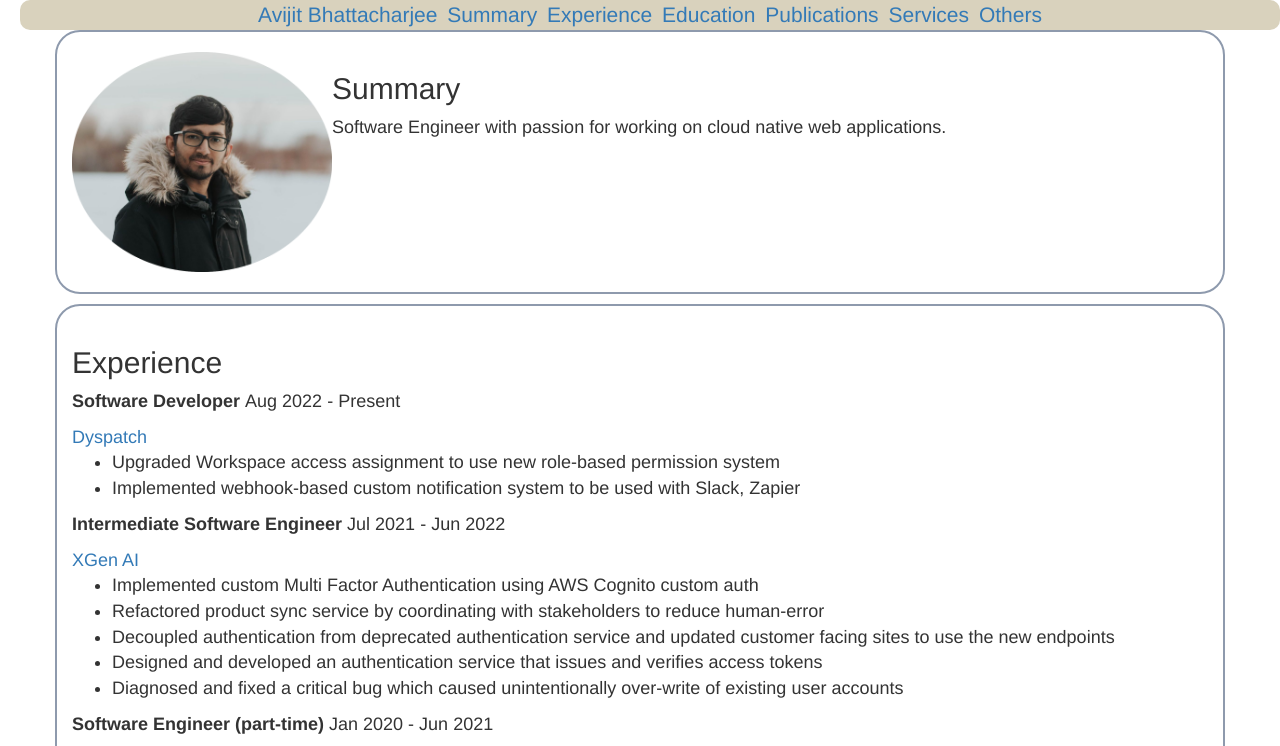
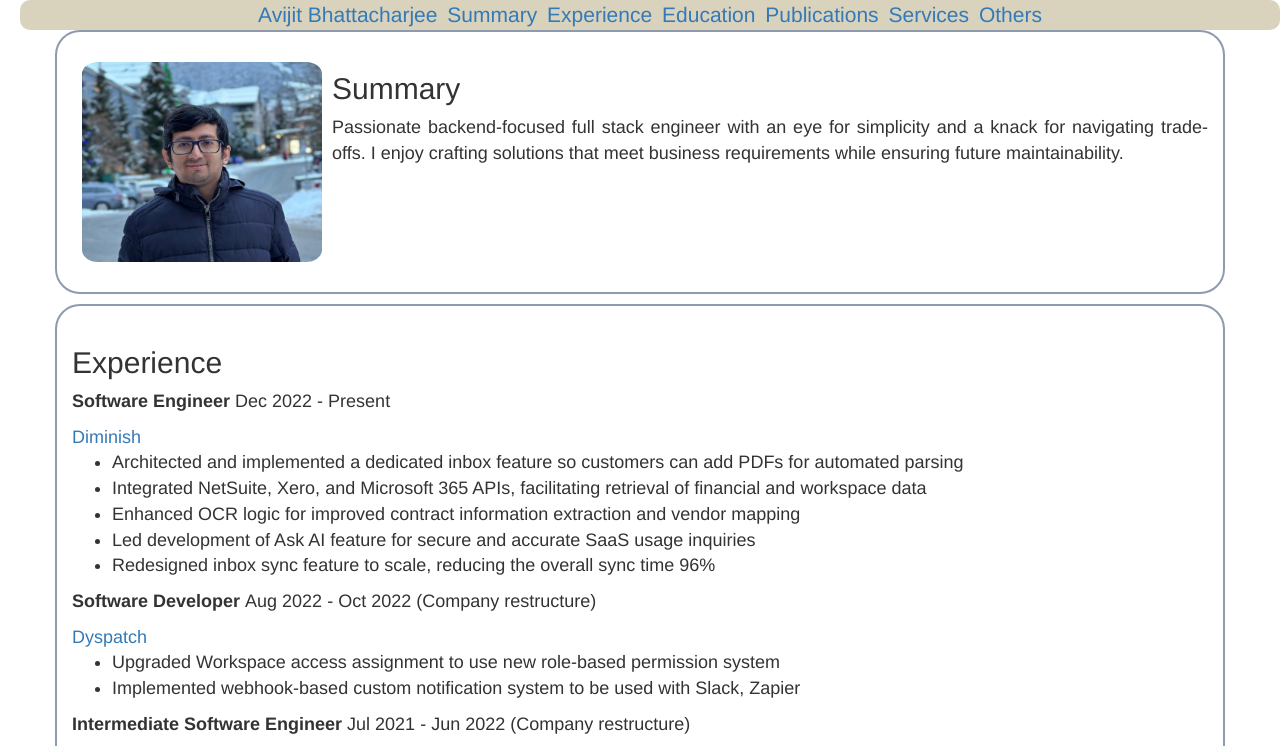
Before and after one commit to avijit1258/portfolio, a plain HTML site: page index.html in a window 1280 px wide. Shown: the top 746 px of the page. Drawn offline with nearby package versions, Linux system fonts and the light colour scheme.

Commit message:
update image, summary and latest experience

```diff
--- a/index.html
+++ b/index.html
@@ -32,21 +32,51 @@
       </nav>
       <section id="summary" class="section text-format container">
         <img
-          src="./img/avijit1.png"
-          style="width: 260px; height: 220px"
+          src="./img/avijit3.jpg"
+          style="width: 260px; height: 220px; padding: 10px; border-radius: 10%"
           align="left"
         />
         <h2>Summary</h2>
         <p>
-          Software Engineer with passion for working on cloud native web
-          applications.
+          Passionate backend-focused full stack engineer with an eye for
+          simplicity and a knack for navigating trade-offs. I enjoy crafting
+          solutions that meet business requirements while ensuring future
+          maintainability.
         </p>
       </section>
 
       <section id="experience" class="section text-format container">
         <h2>Experience</h2>
 
-        <p><b> Software Developer </b> Aug 2022 - Present</p>
+        <p><b> Software Engineer </b> Dec 2022 - Present</p>
+        <a href="https://www.usediminish.com"> Diminish </a>
+
+        <ul>
+          <li>
+            Architected and implemented a dedicated inbox feature so customers
+            can add PDFs for automated parsing
+          </li>
+          <li>
+            Integrated NetSuite, Xero, and Microsoft 365 APIs, facilitating
+            retrieval of financial and workspace data
+          </li>
+          <li>
+            Enhanced OCR logic for improved contract information extraction and
+            vendor mapping
+          </li>
+          <li>
+            Led development of Ask AI feature for secure and accurate SaaS usage
+            inquiries
+          </li>
+          <li>
+            Redesigned inbox sync feature to scale, reducing the overall sync
+            time 96%
+          </li>
+        </ul>
+
+        <p>
+          <b> Software Developer </b> Aug 2022 - Oct 2022 (Company restructure)
+        </p>
         <a href="https://www.dyspatch.io/"> Dyspatch </a>
 
         <ul>
@@ -60,7 +90,10 @@
           </li>
         </ul>
 
-        <p><b> Intermediate Software Engineer </b> Jul 2021 - Jun 2022</p>
+        <p>
+          <b> Intermediate Software Engineer </b> Jul 2021 - Jun 2022 (Company
+          restructure)
+        </p>
         <a href="https://xgen.ai/"> XGen AI </a>
         <ul>
           <li>
```
Also changed, not shown: img/avijit3.jpg (added).
